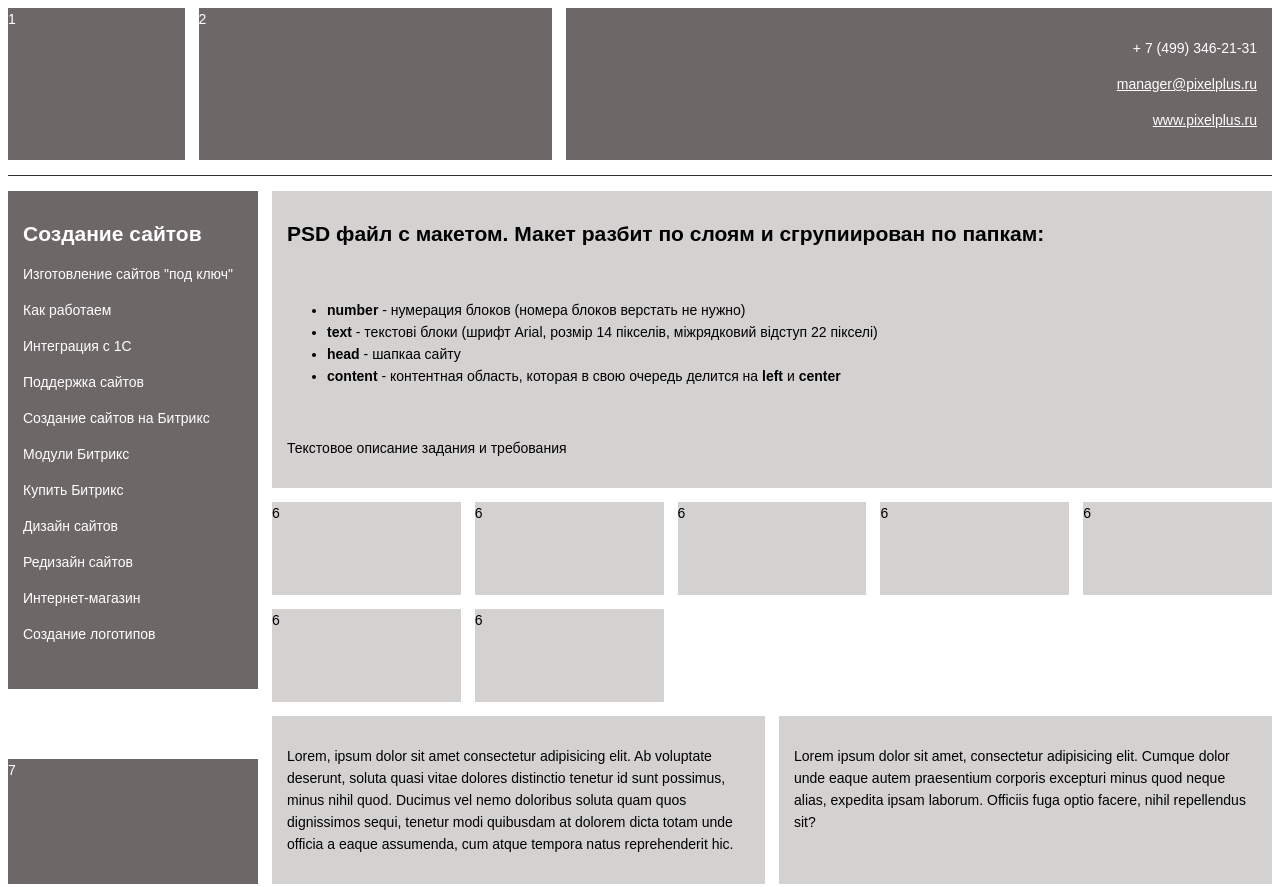
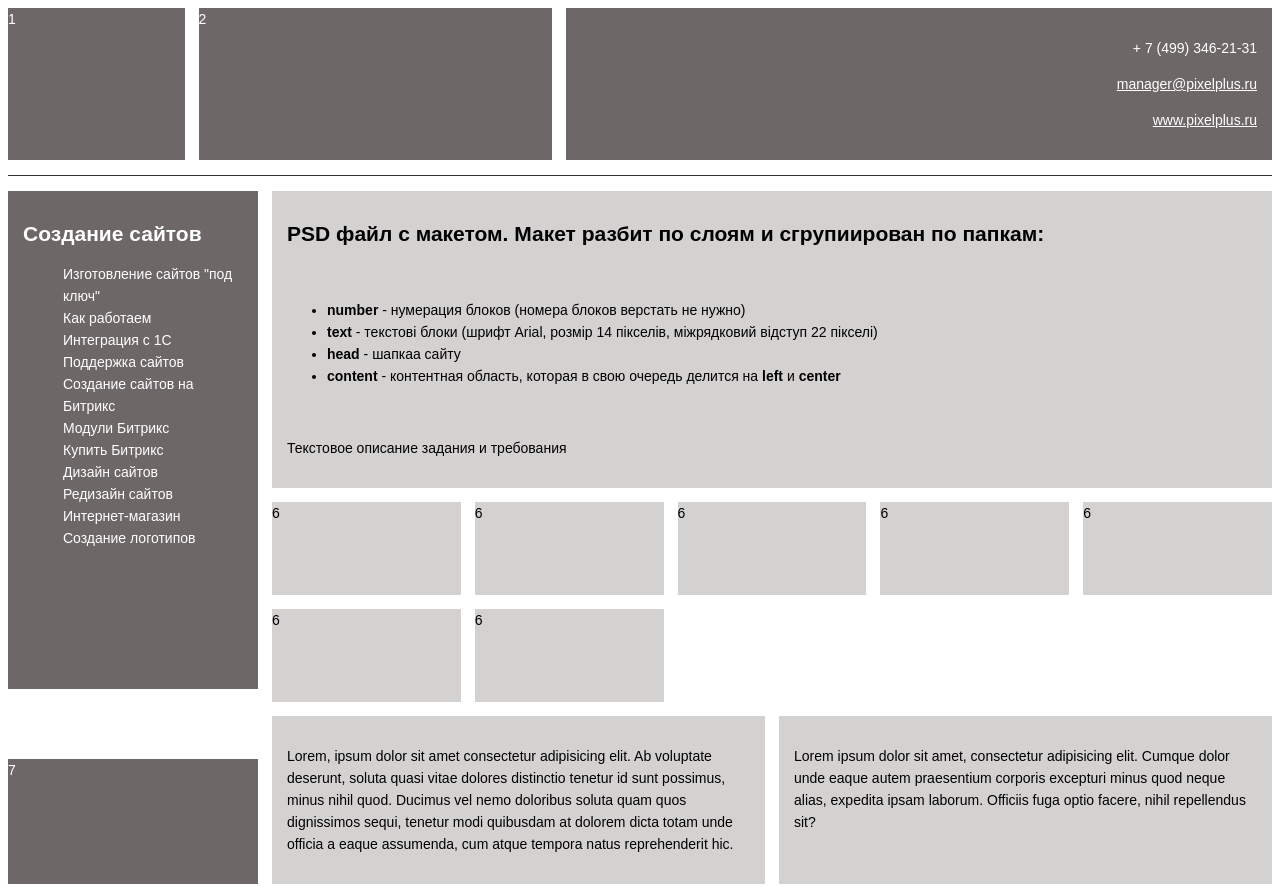
Before and after one commit to NataliyaKoval/GeekHub, a plain HTML site: page homework2/layout/index.html in a window 1280 px wide. Shown: the top 887 px of the page. Drawn offline with Linux system fonts and the light colour scheme.

Commit message:
change <p> to <li>

```diff
--- a/homework2/layout/index.html
+++ b/homework2/layout/index.html
@@ -2,9 +2,9 @@
 <html lang="en">
     <head>
         <meta charset="UTF-8">
-    <meta name="viewport" content="width=device-width, initial-scale=1.0">
+        <meta content="width=device-width, initial-scale=1.0" name="viewport">
         <title>Document</title>
-    <link rel="stylesheet" href="style.css">
+        <link href="style.css" rel="stylesheet">
     </head>
     <body>
         <div class="wrapper">
@@ -13,47 +13,53 @@
                 <div class="block-dark block2">2</div>
                 <div class="block-dark block3">
                     <p>+ 7 (499) 346-21-31</p>
-                    <p><a href = "mailto: manager@pixelplus.ru">manager@pixelplus.ru</a></p>
-                    <p><a href="www.pixelplus.ru">www.pixelplus.ru</a></p>
+                    <p>
+                        <a href="mailto: manager@pixelplus.ru">manager@pixelplus.ru</a>
+                    </p>
+                    <p>
+                        <a href="www.pixelplus.ru">www.pixelplus.ru</a>
+                    </p>
                 </div>
             </div>
             <div class="main">
                 <div class="sidebar">
                     <div class="block-dark block4">
                         <h2>Создание сайтов</h2>
-                    <p>
+                        <ul>
+                            <li class="withoutMarkers">
                                 <a href="">Изготовление сайтов "под ключ"</a>
-                    </p>
-                    <p>
+                            </li>
+                            <li class="withoutMarkers">
                                 <a href="">Как работаем</a>
-                    </p>
-                    <p>
+                            </li>
+                            <li class="withoutMarkers">
                                 <a href="">Интеграция с 1С</a>
-                    </p>
-                    <p>
+                            </li>
+                            <li class="withoutMarkers">
                                 <a href="">Поддержка сайтов</a>
-                    </p>
-                    <p>
+                            </li>
+                            <li class="withoutMarkers">
                                 <a href="">Создание сайтов на Битрикс</a>
-                    </p>
-                    <p>
+                            </li>
+                            <li class="withoutMarkers">
                                 <a href="">Модули Битрикс</a>
-                    </p>
-                    <p>
+                            </li>
+                            <li class="withoutMarkers">
                                 <a href="">Купить Битрикс</a>
-                    </p>
-                    <p>
+                            </li>
+                            <li class="withoutMarkers">
                                 <a href="">Дизайн сайтов</a>
-                    </p>
-                    <p>
+                            </li>
+                            <li class="withoutMarkers">
                                 <a href="">Редизайн сайтов</a>
-                    </p>
-                    <p>
+                            </li>
+                            <li class="withoutMarkers">
                                 <a href="">Интернет-магазин</a>
-                    </p>
-                    <p>
+                            </li>
+                            <li class="withoutMarkers">
                                 <a href="">Создание логотипов</a>
-                    </p>
+                            </li>
+                        </ul>
                     </div>
                     <div class="block-dark block7">7</div>
                 </div>
@@ -63,10 +69,25 @@
                         <h2>PSD файл с макетом. Макет разбит по слоям и сгрупиирован по папкам:</h2>
                         <br>
                         <ul>
-                        <li><b>number</b> - нумерация блоков (номера блоков верстать не нужно)</li>
-                        <li><b>text</b> - текстові блоки (шрифт Arial, розмір 14 пікселів, міжрядковий відступ 22 пікселі)</li>
-                        <li><b>head</b> - шапкаа сайту</li>
-                        <li><b>content</b> - контентная область, которая в свою очередь делится на <b>left</b> и <b>center</b></li>
+                            <li>
+                                <b>number</b>
+                                - нумерация блоков (номера блоков верстать не нужно)
+                            </li>
+                            <li>
+                                <b>text</b>
+                                - текстові блоки (шрифт Arial, розмір 14 пікселів, міжрядковий відступ 22 пікселі)
+                            </li>
+                            <li>
+                                <b>head</b>
+                                - шапкаа сайту
+                            </li>
+                            <li>
+                                <b>content</b>
+                                - контентная область, которая в свою очередь делится на
+                                <b>left</b>
+                                и
+                                <b>center</b>
+                            </li>
                         </ul>
                         <br>
                         <p>Текстовое описание задания и требования</p>
@@ -81,11 +102,18 @@
                         <div class="block-light block61">6</div>
                     </div>
                     <div class="block-light block8">
-                    <p>Lorem, ipsum dolor sit amet consectetur adipisicing elit. Ab voluptate deserunt, soluta quasi vitae dolores distinctio tenetur id sunt possimus, minus nihil quod. Ducimus vel nemo doloribus soluta quam quos dignissimos sequi, tenetur modi quibusdam at dolorem dicta totam unde officia a eaque assumenda, cum atque tempora natus reprehenderit hic.</p>
+                        <p>Lorem, ipsum dolor sit amet consectetur adipisicing elit. Ab voluptate deserunt, soluta quasi
+                            vitae dolores distinctio tenetur id sunt possimus, minus nihil quod. Ducimus vel nemo
+                            doloribus soluta quam quos dignissimos sequi, tenetur modi quibusdam at dolorem dicta totam
+                            unde officia a eaque assumenda, cum atque tempora natus reprehenderit hic.
+                        </p>
 
                     </div>
                     <div class="block-light block9">
-                    <p>Lorem ipsum dolor sit amet, consectetur adipisicing elit. Cumque dolor unde eaque autem praesentium corporis excepturi minus quod neque alias, expedita ipsam laborum. Officiis fuga optio facere, nihil repellendus sit?</p>
+                        <p>Lorem ipsum dolor sit amet, consectetur adipisicing elit. Cumque dolor unde eaque autem
+                            praesentium corporis excepturi minus quod neque alias, expedita ipsam laborum. Officiis fuga
+                            optio facere, nihil repellendus sit?
+                        </p>
                     </div>
                 </div>
             </div>
--- a/homework2/layout/style.css
+++ b/homework2/layout/style.css
@@ -110,6 +110,10 @@
     min-height: 200px;
 }
 
+.withoutMarkers {
+    list-style: none;
+}
+
 @media screen and (max-width: 350px) {
     .header {
         display: grid;
```
Lines whose indentation alone changed are shown as unchanged.
